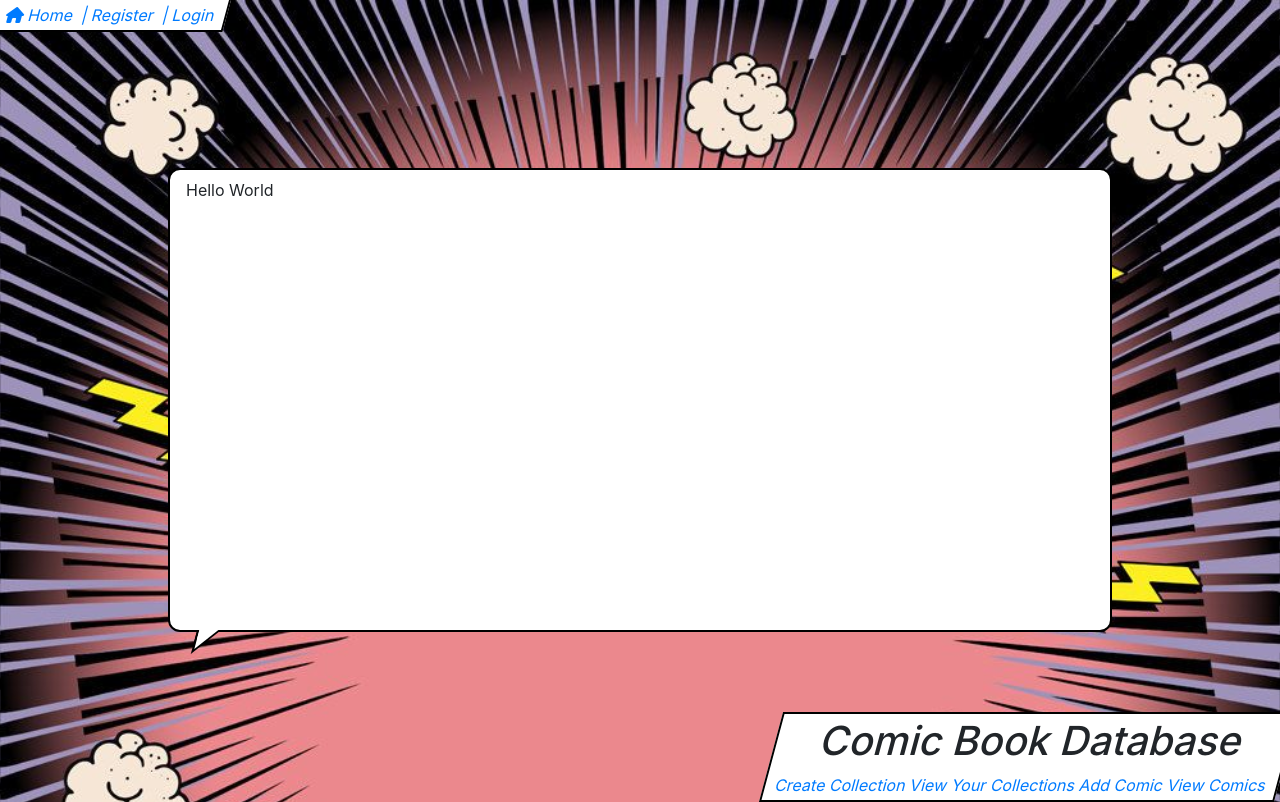
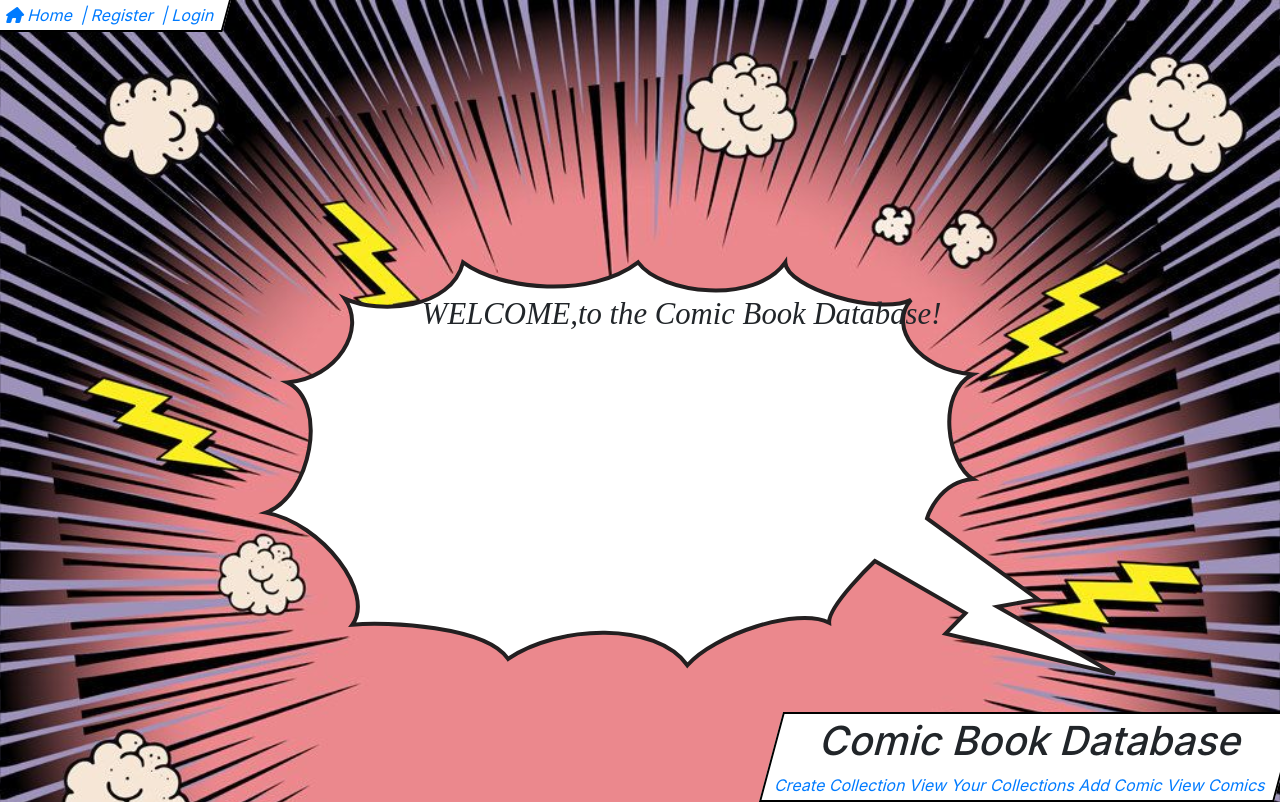
Before and after one commit to breydongates/FinalCapstone, a Vue app in the folder vue/: page / in a window 1280 px wide. Built offline with nearby package versions, Linux system fonts and the light colour scheme.

Commit message:
more styling

```diff
--- a/vue/src/App.vue
+++ b/vue/src/App.vue
@@ -80,43 +80,28 @@ html {
   transform:skew(-15deg);
 };
  #app {
-  background-color:#fff;
-  border:solid 2px #000;
-  border-radius:12px;
-  display:inline-block;
-  margin:.5em;
-  padding:.5em 1em;
+  background: url(assets/squigglybubble.svg);
+  font-family: SequentialistBB, cursive;
+  font-size: 2.5vw;
+  display: flex;
+  justify-content: center;
+  align-content: center;
   position:absolute;
-  top: 10rem;
-  left: 10rem;
-  bottom: 10rem;
-  right: 10rem;
+  top: 15rem;
+  left: 15rem;
+  bottom: 5rem;
+  right: 5rem;
+  text-align: center;
+  font-size: 2.4vw;
+  font-style: italic;
+  padding: 4% 6% 12% 0%;
+};
+#app.span {
+  display:block;
+  font-size: 3vw;
+  font-weight: bold;
+}
 
-};
-#app:before {
-  border:solid 12px transparent;
-  border-left:solid 12px #000;
-  border-top:solid 12px #000;
-  bottom:-24px;
-  content:"";
-  height:0;
-  left:24px;
-  position:absolute;
-  transform:skew(-15deg);
-  width:0;
-};
-#app:after {
-  border:solid 10px transparent;
-  border-left:solid 10px #fff;
-  border-top:solid 10px #fff;
-  bottom:-19px;
-  content:"";
-  height:0;
-  left:27px;
-  position:absolute;
-  transform:skew(-15deg);
-  width:0;
-};
 li {
    list-style: none;
 };
--- a/vue/src/components/CreateComic.vue
+++ b/vue/src/components/CreateComic.vue
@@ -67,6 +67,9 @@ export default {
       });
     },
   },
+  props: {
+
+  }
 };
 </script>
 
--- a/vue/src/store/index.js
+++ b/vue/src/store/index.js
@@ -28,6 +28,7 @@ export default new Vuex.Store({
         {
           name: "Test1",
           isPrivate: false,
+
         },
         {
           name: "Test2",
--- a/vue/src/views/Welcome.vue
+++ b/vue/src/views/Welcome.vue
@@ -1,6 +1,7 @@
 <template>
   <div id="app">
-      <p>Hello World</p>
+      WELCOME,
+      <span>to the Comic Book Database!</span>
   </div>
 </template>
 
```
Also changed, not shown: vue/public/squigglybubble.svg (added), vue/src/assets/squigglybubble.svg (added).
